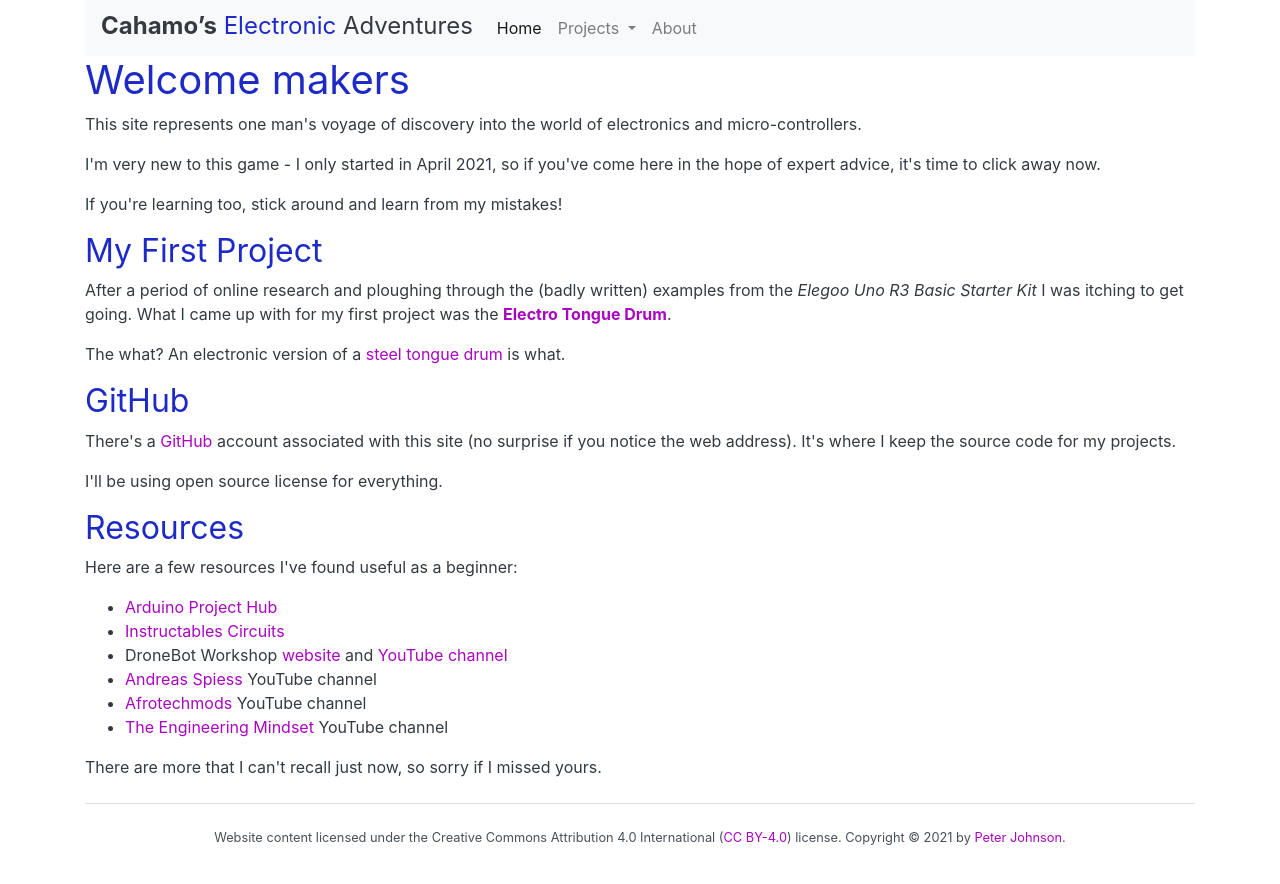
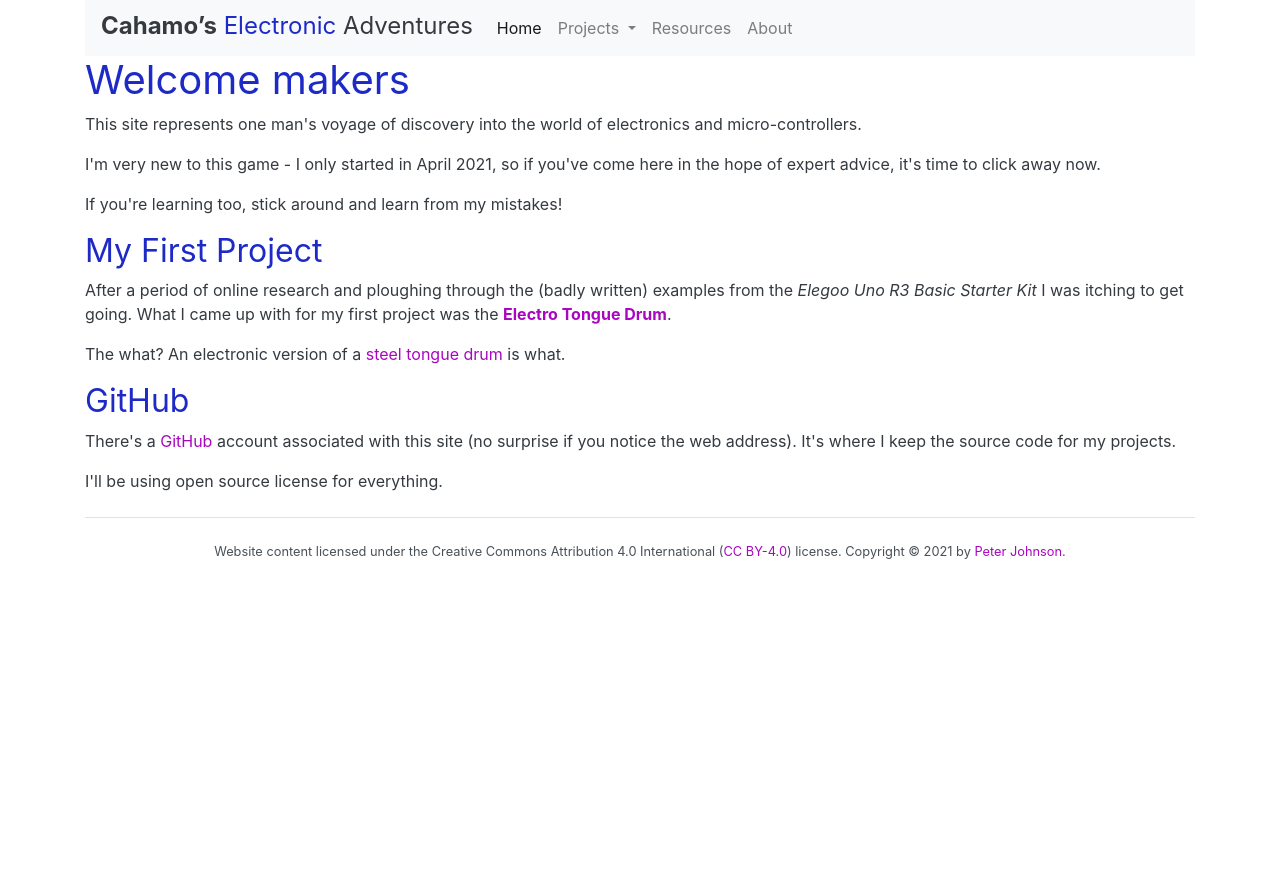
Before and after one commit to cahamo/cahamo.github.io, a Jekyll site: the page built from index.html, in a window 1280 px wide. Shown: the top 884 px of the page. Built offline with Jekyll 4.4.1, drawn with Linux system fonts in a browser that asks for light colours; comment, search, counter and statistics services are not loaded.

Commit message:
Move resources section from home to dedicated page
Removed "resources" section from main index page into newly created resources.html.

Updated header.html with new top level menu item linking to the new page

```diff
--- a/_includes/header.html
+++ b/_includes/header.html
@@ -21,6 +21,9 @@
           </div>
         </li>
         <li class="nav-item">
+          <a class="nav-link" href="/resources">Resources</a>
+        </li>
+        <li class="nav-item">
           <a class="nav-link" href="/about">About</a>
         </li>
       </ul>
--- a/index.html
+++ b/index.html
@@ -20,18 +20,3 @@
 <p>There's a <a href="https://github.com/cahamo">GitHub</a> account associated with this site (no surprise if you notice the web address). It's where I keep the source code for my projects.</p>
 
 <p>I'll be using open source license for everything.</p>
-
-<h2>Resources</h2>
-
-<p>Here are a few resources I've found useful as a beginner:</p>
-
-<ul>
-    <li><a href="https://create.arduino.cc/projecthub">Arduino Project Hub</a></li>
-    <li><a href="https://www.instructables.com/circuits/">Instructables Circuits</a></li>
-    <li>DroneBot Workshop <a href="https://dronebotworkshop.com/">website</a> and <a href="https://www.youtube.com/channel/UCzml9bXoEM0itbcE96CB03w">YouTube channel</a></li>
-    <li><a href="https://www.youtube.com/channel/UCu7_D0o48KbfhpEohoP7YSQ">Andreas Spiess</a> YouTube channel</li>
-    <li><a href="https://www.youtube.com/channel/UCosnWgi3eorc1klEQ8pIgJQ">Afrotechmods</a> YouTube channel</li>
-    <li><a href="https://www.youtube.com/channel/UCk0fGHsCEzGig-rSzkfCjMw">The Engineering Mindset</a> YouTube channel</li>
-</ul>
-
-<p>There are more that I can't recall just now, so sorry if I missed yours.</p>
```
Also changed, not shown: resources.html (added, +17 -0 lines).
